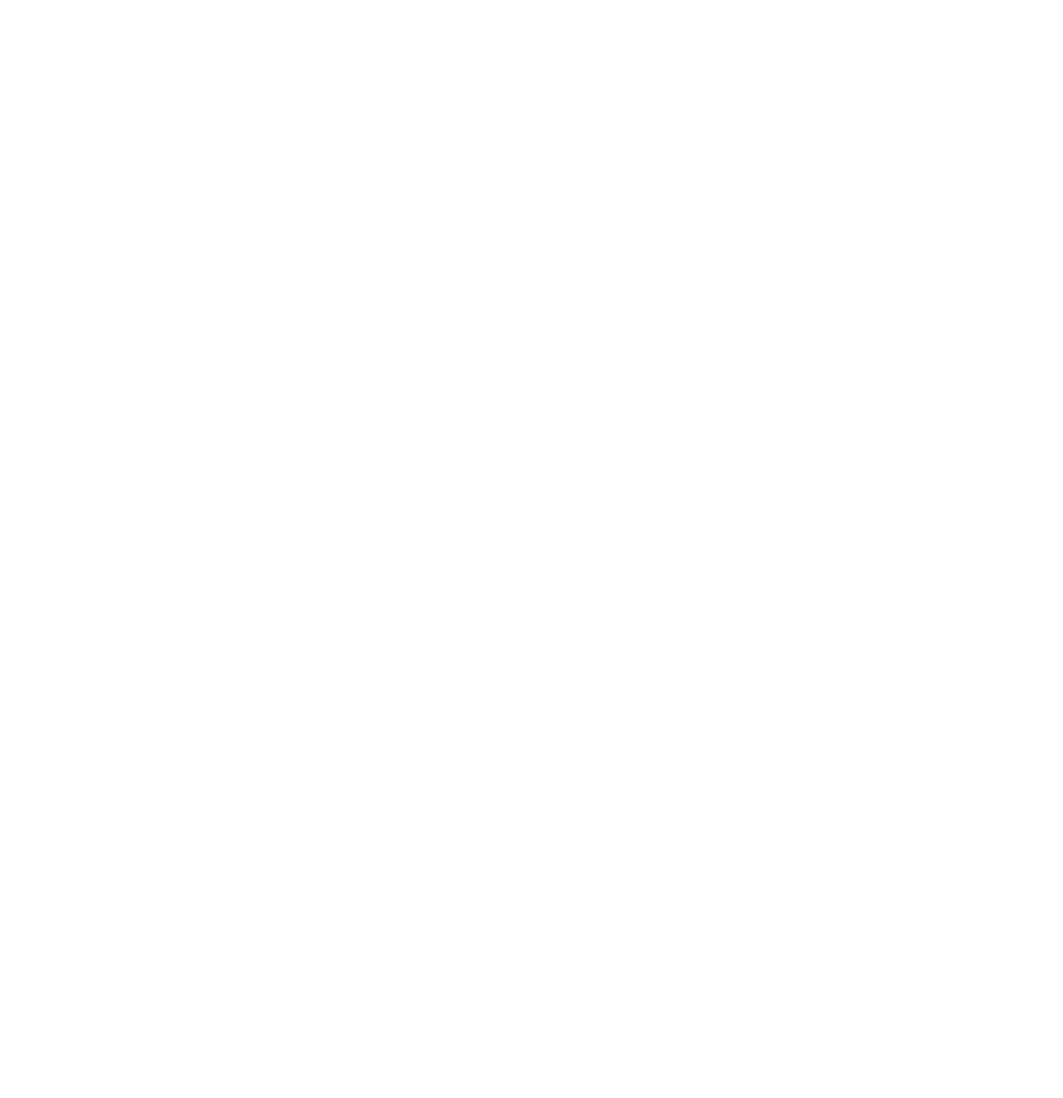
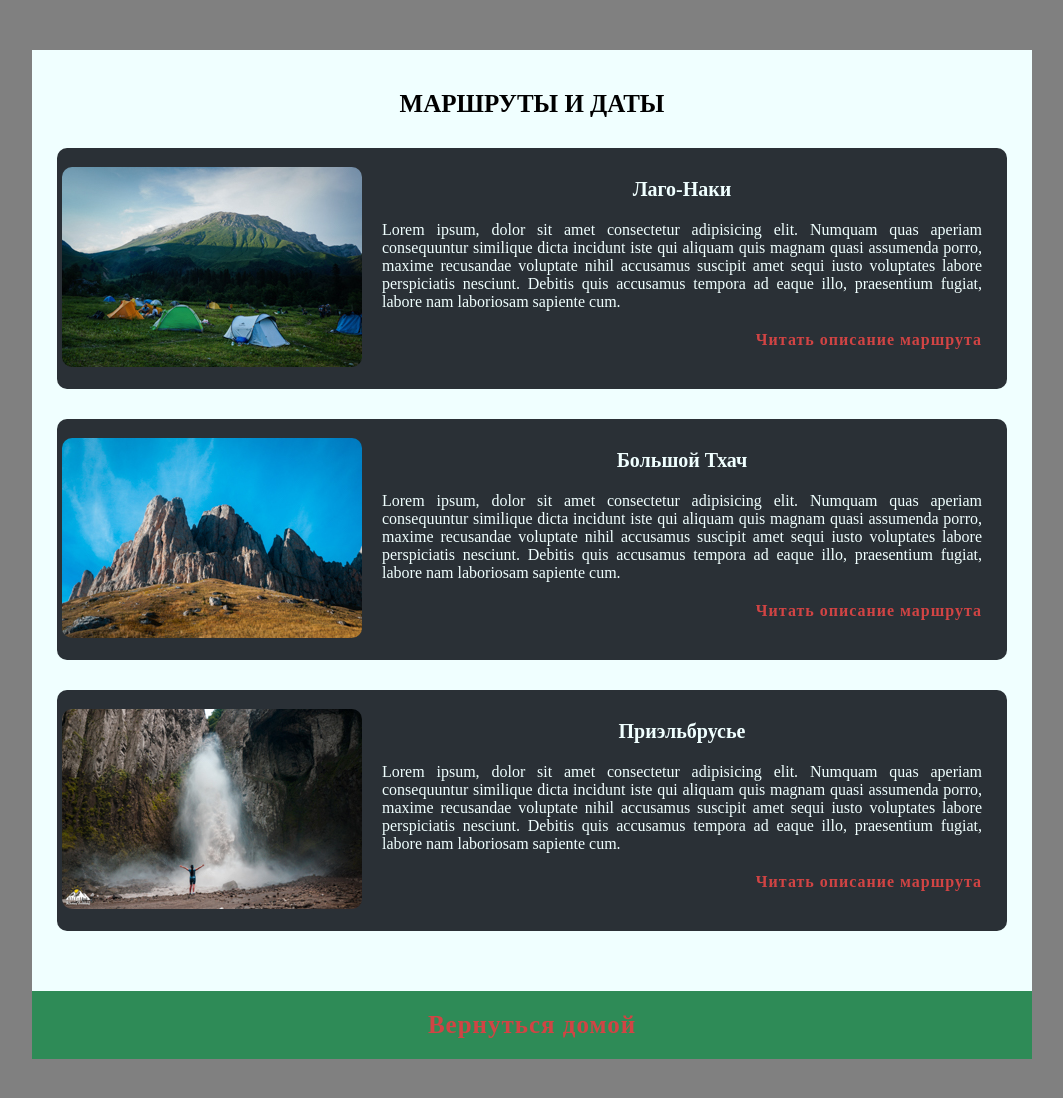
Before and after one commit to Gorbunova89/Stepic-, a plain HTML site: page card2.html in a window 1280 px wide. Shown: the whole page, without its empty margins (108-1171 px from the left). Before the commit the page ends 800 px from the top, so only its background shows below. Drawn offline with Linux system fonts and the light colour scheme.

Commit message:
доделала макет с флекс фоксами

```diff
--- a/card2.css
+++ b/card2.css
@@ -0,0 +1,135 @@
+body {
+    margin: 0;
+    padding: 0;
+    background: gray;
+}
+
+.wrapper {
+    max-width: 1000px;
+    margin: 50px auto;
+    background: azure;
+    /* border: 1px solid black; */
+}
+
+.title {
+    /* background: rgb(194, 230, 198); */
+    /* border: 1px solid black; */
+    margin: 10px 15px;
+    padding: 40px 0px 10px;
+    text-align: center;
+    font-size: 25px;
+    font-weight: 700;
+    text-transform: uppercase;
+}
+
+.flex_container {
+    /* background: orchid; */
+    /* border: 1px solid black; */
+    margin: 10px 15px;
+    padding: 10px ;
+    /* изначальное состояние */
+    display: block;
+}
+
+.card {
+    background: rgb(42, 48, 54);
+    /* border: 1px solid black; */
+    border-radius: 10px;
+    padding: 15px 5px;
+    display: flex;
+    /* задала положение элементов карты по центру */
+    align-items: center;
+}
+
+img {
+    border-radius: 10px;
+    /* background: bisque; */
+}
+
+.card_img {
+    /* background: rgb(172, 172, 231);
+    border: 1px solid black; */
+}
+
+.description {
+    /* background: yellow; */
+    /* border: 1px solid black; */
+    padding: 15px 0px;
+}
+
+.title_card {
+    /* background: rgb(230, 225, 225); */
+    font-size: 20px;
+    font-weight: 600;
+    /* text-align: right; */
+    text-align: center;
+    margin-bottom: 10px;
+    color: azure;
+}
+
+.title_text {
+    /* background: seashell; */
+    padding: 10px 20px;
+    text-align: justify;
+    color: azure;
+}
+
+.title_a {
+    /* background: silver; */
+    padding: 10px 20px;
+    font-size: 16px;
+    font-weight: 700;
+    text-align: right;
+}
+
+a {
+    text-decoration: none;
+    color: rgb(209, 68, 68);
+    /* border: 1px solid red;    */
+    letter-spacing: 1px;
+
+}
+
+a:hover {
+ background-color: azure;
+ border-radius: 10px;
+ padding: 5px;
+}
+
+.card_a {
+    background: seagreen;
+    padding: 20px 10px;
+    max-width: 1000px;
+    margin: 10px auto;
+    font-size: 25px;
+    font-weight: 600;
+    text-align: center;
+}
+
+/* сделала отступ снизу от последнего контейнера */
+#child {
+    margin-bottom: 50px;
+}
+
+@media screen and (max-width: 768px) {
+    .wrapper {
+        min-width: 400px;
+    }
+    .card_img {
+        align-items: center;
+    }
+
+    .card {
+        display: flex;
+        flex-direction: column;
+        /* min-width: 400px; */
+    }
+
+    .title_a {
+        text-align: center;
+    }
+}
+
+@media screen and (max-width: 420px) {
+
+}
--- a/card2.html
+++ b/card2.html
@@ -5,8 +5,72 @@
     <meta http-equiv="X-UA-Compatible" content="IE=edge">
     <meta name="viewport" content="width=device-width, initial-scale=1.0">
     <title>Card2</title>
+    <link rel="stylesheet" href="card2.css">
 </head>
+
 <body>
+    <div class="wrapper">
+        <div class="title">Маршруты и даты</div>
+        <div class="flex_container">
+            <div class="card">
+                <div class="card_img">
+                    <img src="img/DSC03990.jpg" alt="">
+                </div>
+            <div class="description">
+                <div class="title_card">Лаго-Наки</div>
+                <div class="title_text">Lorem ipsum, dolor sit amet consectetur adipisicing elit. Numquam quas aperiam
+                    consequuntur similique dicta incidunt iste qui aliquam quis magnam quasi assumenda porro, maxime
+                    recusandae voluptate nihil accusamus suscipit amet sequi iusto voluptates labore perspiciatis
+                    nesciunt. Debitis quis accusamus tempora ad eaque illo, praesentium fugiat, labore nam laboriosam
+                    sapiente cum.</div>
+                <div class="title_a">
+                    <a href="#">Читать описание маршрута</a>
+                </div>
+            </div>
+        </div>
+    </div>
+
+    <div class="flex_container">
+        <div class="card">
+            <div class="card_img">
+                <img src="img/DSC05121.jpg" alt="">
+            </div>
+            <div class="description">
+                <div class="title_card">Большой Тхач</div>
+                <div class="title_text">Lorem ipsum, dolor sit amet consectetur adipisicing elit. Numquam quas aperiam
+                    consequuntur similique dicta incidunt iste qui aliquam quis magnam quasi assumenda porro, maxime
+                    recusandae voluptate nihil accusamus suscipit amet sequi iusto voluptates labore perspiciatis
+                    nesciunt. Debitis quis accusamus tempora ad eaque illo, praesentium fugiat, labore nam laboriosam
+                    sapiente cum.</div>
+                <div class="title_a">
+                    <a href="#">Читать описание маршрута</a>
+                </div>
+            </div>
+        </div>
+    </div>
+
+    <div class="flex_container" id="child">
+        <div class="card">
+            <div class="card_img">
+                <img src="img/DSC07059.jpg" alt="">
+            </div>
+            <div class="description">
+                <div class="title_card">Приэльбрусье</div>
+                <div class="title_text">Lorem ipsum, dolor sit amet consectetur adipisicing elit. Numquam quas aperiam
+                    consequuntur similique dicta incidunt iste qui aliquam quis magnam quasi assumenda porro, maxime
+                    recusandae voluptate nihil accusamus suscipit amet sequi iusto voluptates labore perspiciatis
+                    nesciunt. Debitis quis accusamus tempora ad eaque illo, praesentium fugiat, labore nam laboriosam
+                    sapiente cum.</div>
+                <div class="title_a">
+                    <a href="#">Читать описание маршрута</a>
+                </div>
+            </div>
+        </div>
+    </div>
+
+    <div class="card_a">
+        <a href="index.html" target="_blank">Вернуться домой</a>
+    </div>
 
 </body>
 </html>
```
Also changed, not shown: idex.html (deleted, +0 -65 lines).
